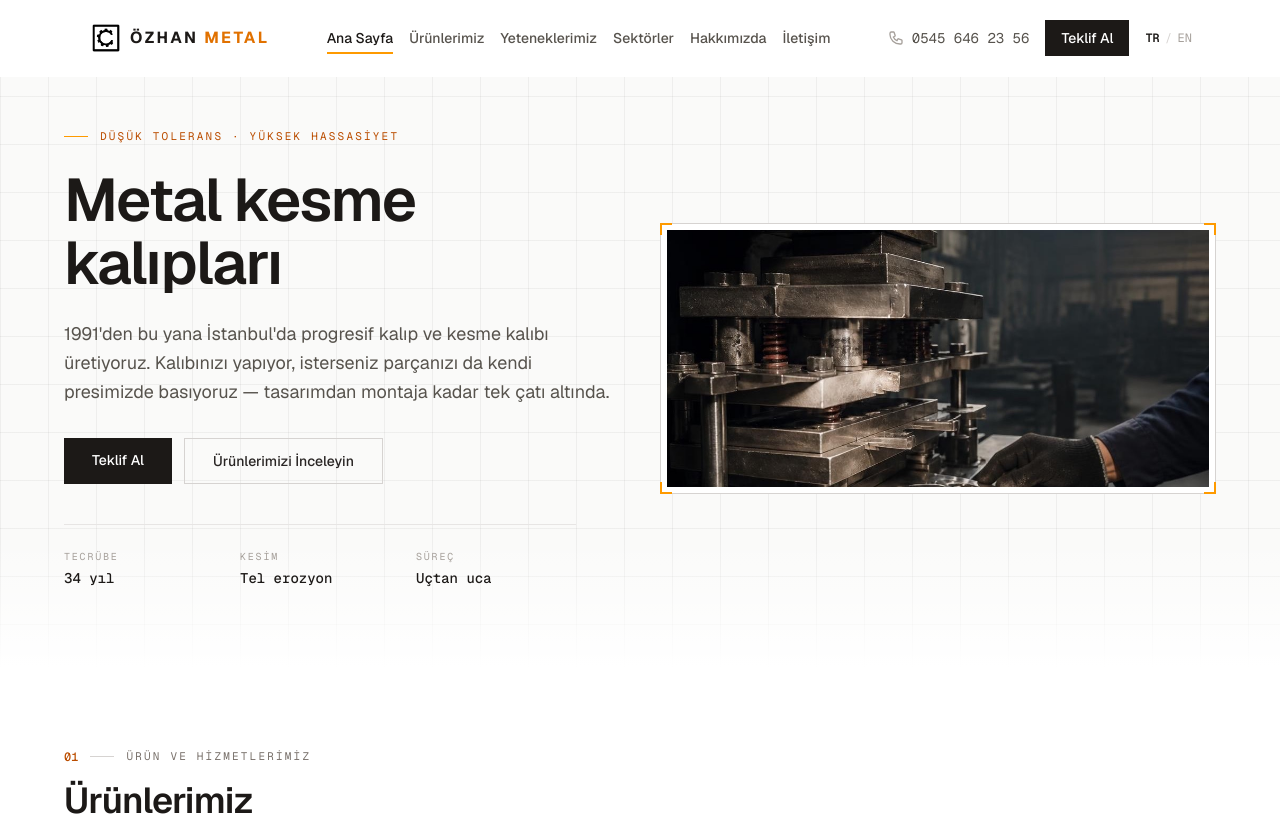
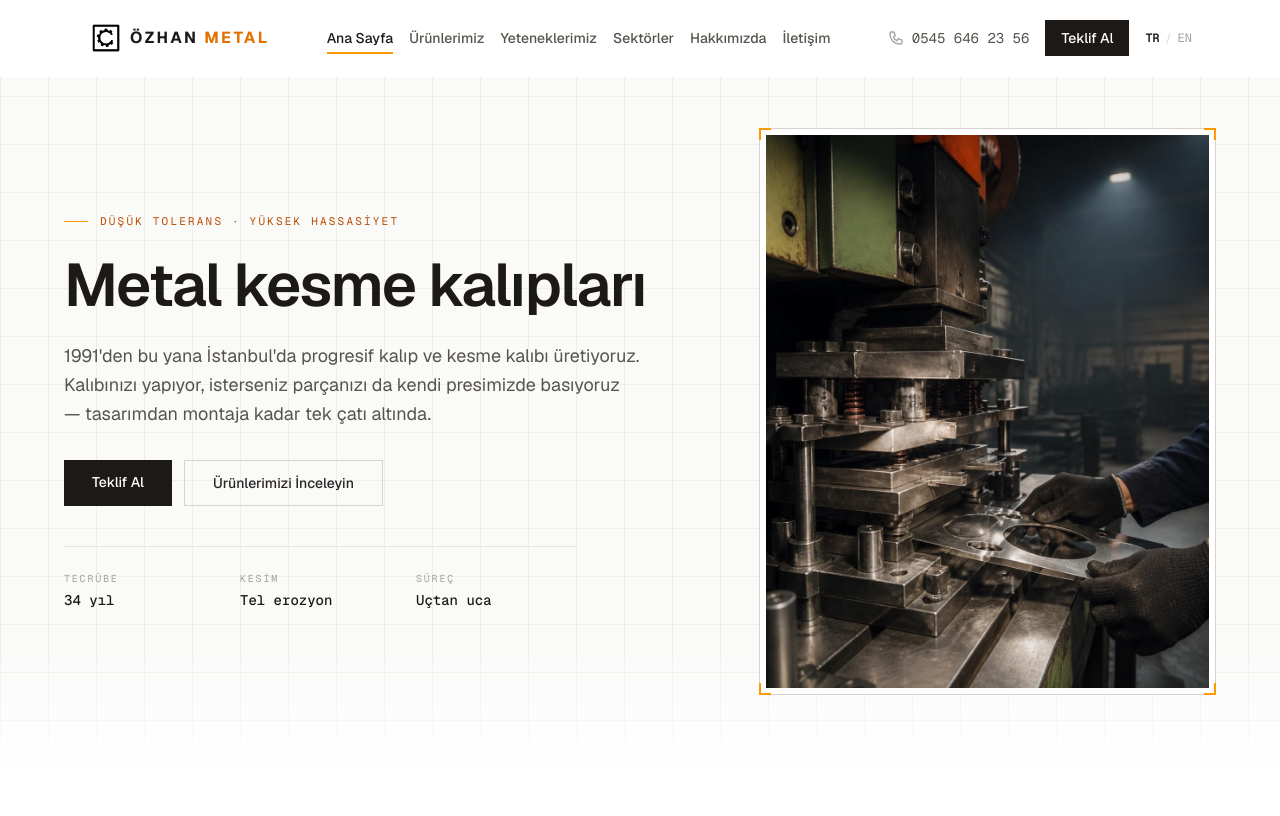
Before and after one commit to yakamoz500/kurumsal-site, a Next.js app: page / in a window 1280 px wide. Shown: the top 816 px of the page. Built offline with nearby package versions, Linux system fonts and the light colour scheme.

Commit message:
Revert "Hero görseli: geniş şerit kadraj, tutarsız bölge çıkarıldı"
This reverts commit 212bbac479ebc3f26876a5102245d5f95ae2c0ec.

```diff
--- a/app/components/SitePage.tsx
+++ b/app/components/SitePage.tsx
@@ -1838,7 +1838,7 @@ export default function SitePage({ defaultLang }: { defaultLang: Lang }) {
 
         <div className="relative max-w-6xl mx-auto grid lg:grid-cols-12 gap-12 lg:gap-10 items-center">
           {/* Sol — mesaj */}
-          <div className="lg:col-span-6">
+          <div className="lg:col-span-7">
             <div className="flex items-center gap-3">
               <span aria-hidden className="h-px w-6 bg-amber-500" />
               <span className="font-mono text-[11px] uppercase tracking-[0.2em] text-amber-700">{t.hero.eyebrow}</span>
@@ -1871,12 +1871,10 @@ export default function SitePage({ defaultLang }: { defaultLang: Lang }) {
           </div>
 
           {/* Sağ — çerçeveli görsel */}
-          <div className="lg:col-span-6">
+          <div className="lg:col-span-5">
             <div className="relative border border-stone-300 p-1.5 bg-white">
               <CornerTicks className="border-amber-500" />
-              {/* Geniş şerit kadraj: görselin alt bandındaki sac/el bölgesi
-                  teknik olarak tutarsızdı, kadraj dışında bırakıldı. */}
-              <div className="relative w-full aspect-[1024/486] overflow-hidden bg-stone-100">
+              <div className="relative w-full aspect-4/5 overflow-hidden bg-stone-100">
                 <Image
                   src="/hero-pres.jpg"
                   alt="Pres tezgahında kesme kalıbı ile sac parça basımı"
```
Also changed, not shown: public/hero-pres.jpg.
